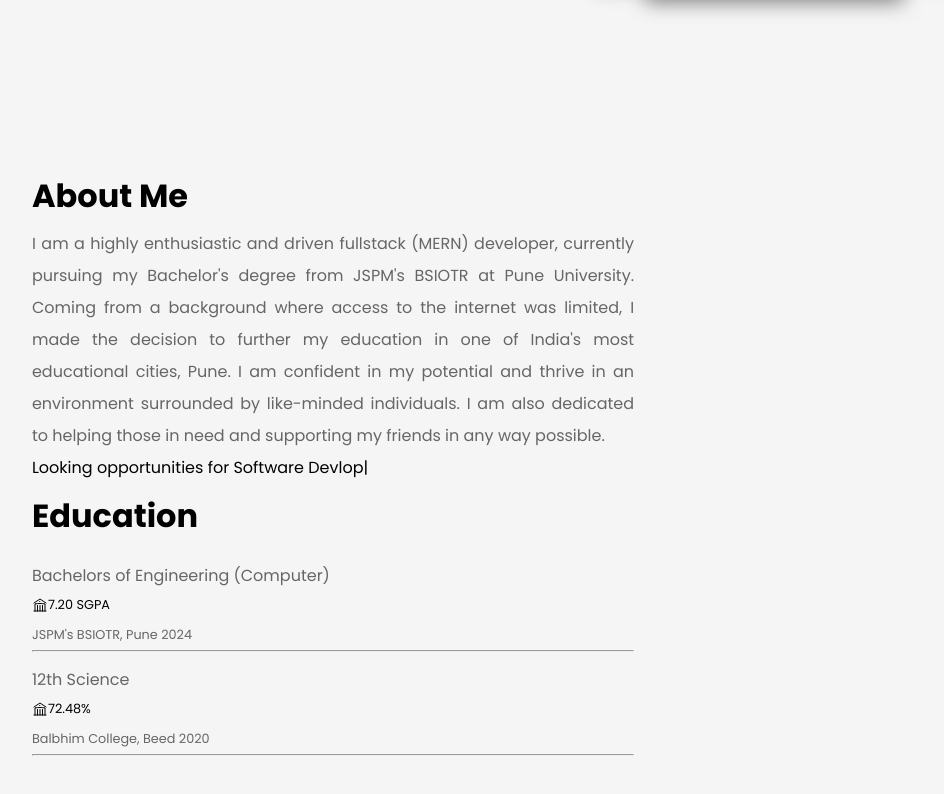
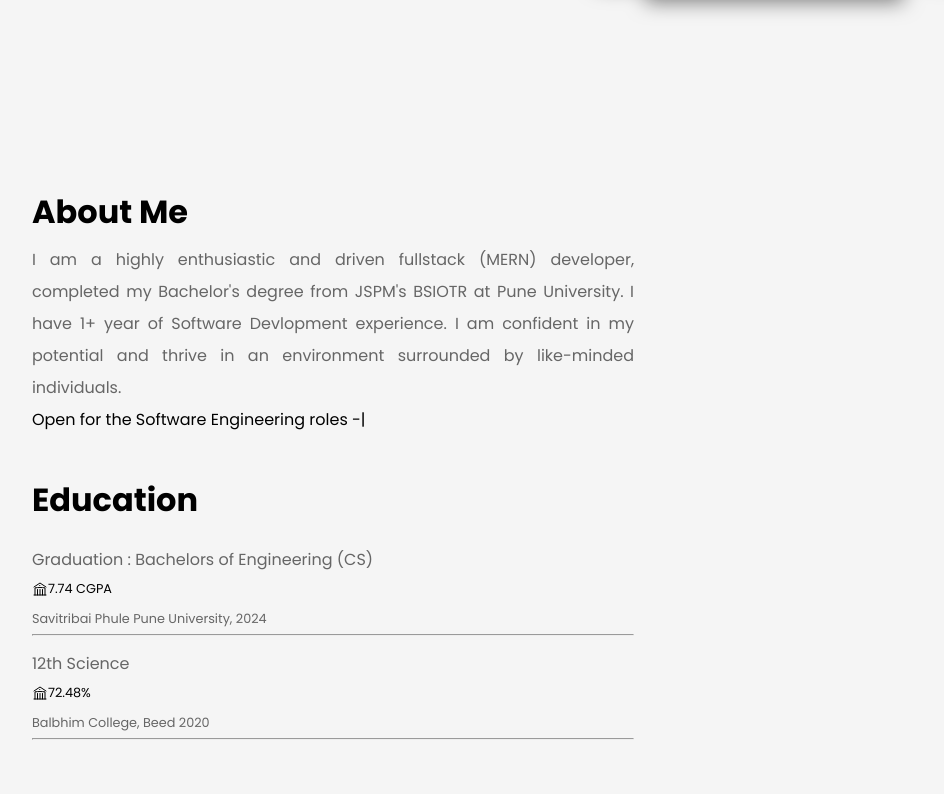
Before and after one commit to i9shubham/Portfolio, a React (Create React App) app: page / in a window 1280 px wide. Shown: the part 740-1534 px from the top of the page, without its empty margins (115-1059 px from the left). Built offline with nearby package versions, Linux system fonts and the light colour scheme.

Commit message:
change: about me

```diff
--- a/src/Pages/About.js
+++ b/src/Pages/About.js
@@ -1,4 +1,4 @@
-import React from "react";
+import React from 'react';
 import './About.css';
 import { HiOutlineBuildingLibrary } from 'react-icons/hi2';
 import Typewriter from 'typewriter-effect';
@@ -11,15 +11,11 @@ const About = () => {
                         <h1 className='bold'>About Me</h1>
                         <p>
                             I am a highly enthusiastic and driven fullstack
-                            (MERN) developer, currently pursuing my Bachelor's
-                            degree from JSPM's BSIOTR at Pune University. Coming
-                            from a background where access to the internet was
-                            limited, I made the decision to further my education
-                            in one of India's most educational cities, Pune. I
-                            am confident in my potential and thrive in an
-                            environment surrounded by like-minded individuals. I
-                            am also dedicated to helping those in need and
-                            supporting my friends in any way possible.
+                            (MERN) developer, completed my Bachelor's degree
+                            from JSPM's BSIOTR at Pune University. I have 1+
+                            year of Software Devlopment experience. I am
+                            confident in my potential and thrive in an
+                            environment surrounded by like-minded individuals.
                             <Typewriter
                                 options={{
                                     // loop: true,
@@ -29,15 +25,16 @@ const About = () => {
                                 onInit={(typewriter) => {
                                     typewriter
                                         .typeString(
-                                            'Looking opportunities for Software Devlopment Engineer role.'
+                                            'Open for the Software Engineering roles - Frontend, Backend, FullStack Developer.'
                                         )
                                         .start();
                                 }}
                             />
                         </p>
+                        <br />
                         <h1 className='bold '>Education</h1>
                         <p className='margin-top'>
-                            Bachelors of Engineering (Computer)
+                            Graduation : Bachelors of Engineering (CS)
                         </p>
                         <div
                             style={{
@@ -47,7 +44,7 @@ const About = () => {
                             }}
                         >
                             <HiOutlineBuildingLibrary />
-                            <span className='clg'>7.20 SGPA</span>
+                            <span className='clg'>7.74 CGPA</span>
                         </div>
                         <p className='clg'>
                             {/* <Typewriter
@@ -63,7 +60,7 @@ const About = () => {
                                         .start();
                                 }}
                             /> */}
-                            JSPM's BSIOTR, Pune 2024
+                            Savitribai Phule Pune University, 2024
                         </p>
                         <hr />
                         <p className='margin-top'>
```
